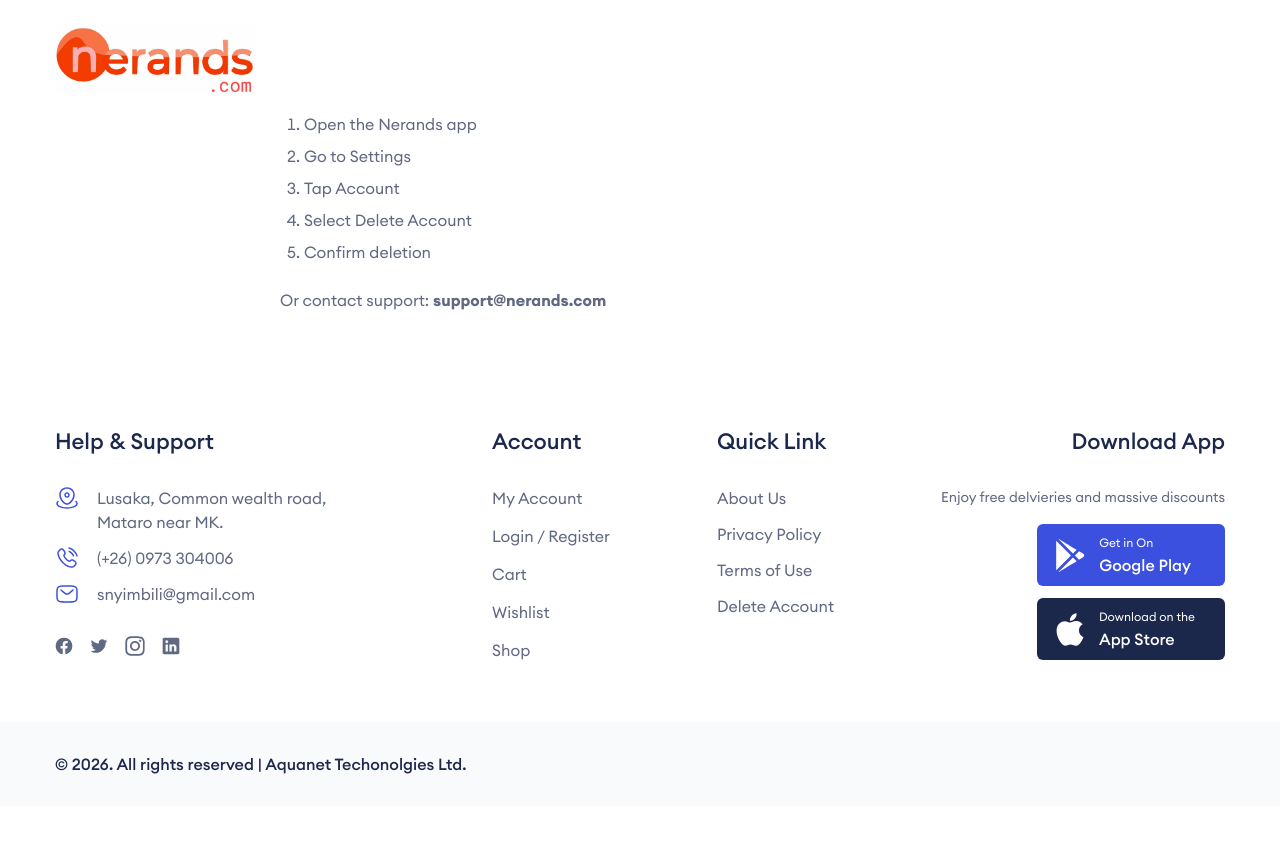
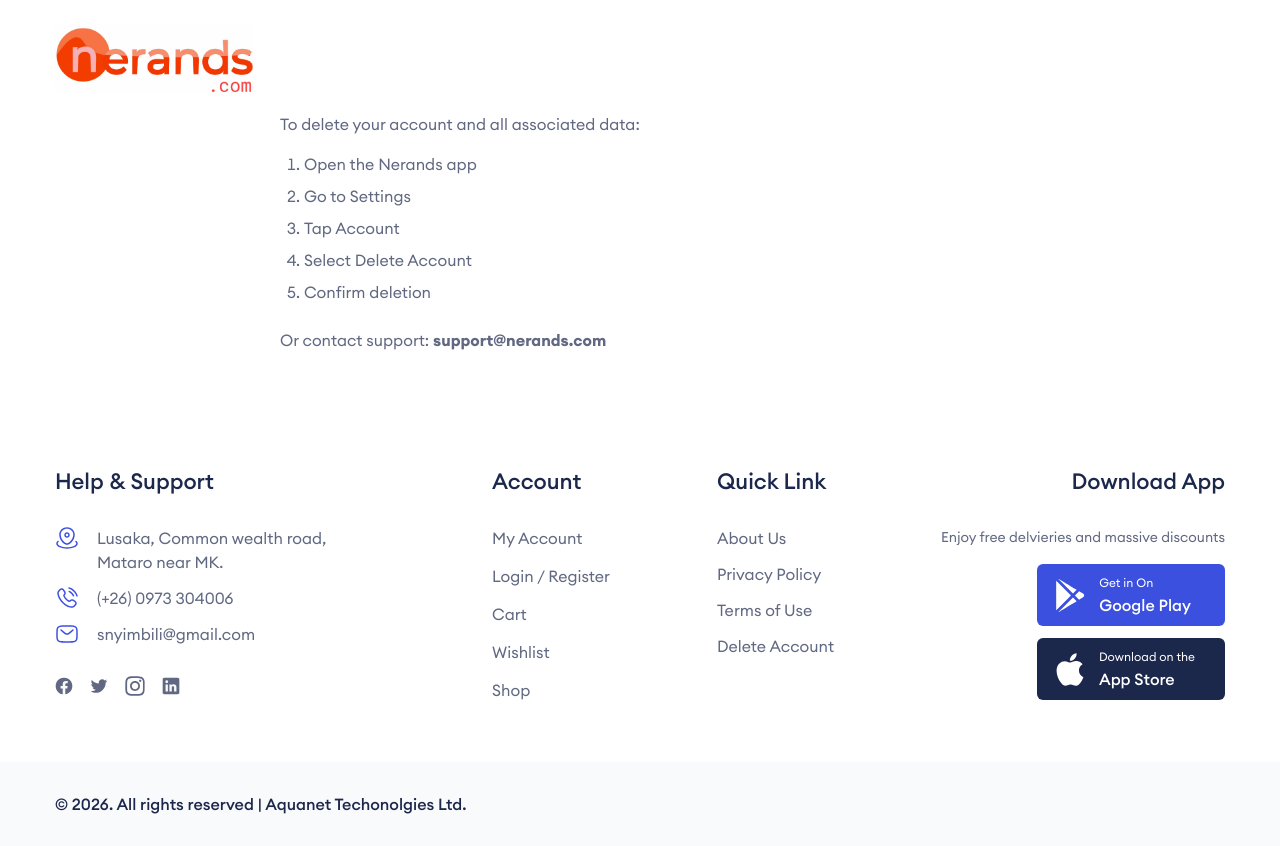
Before and after one commit to RydaCode/nextjs-ecommerce, a Next.js app: page /delete-account in a window 1280 px wide. Before the commit the page ends 806 px from the top, so only its background shows below. Built offline with nearby package versions, Linux system fonts and the light colour scheme.

Commit message:
updated the account deletion page

```diff
--- a/src/app/(site)/(pages)/delete-account/page.tsx
+++ b/src/app/(site)/(pages)/delete-account/page.tsx
@@ -10,8 +10,8 @@
 
 const AccountDeletion = () => {
         return (
-            <main>
-                <div className="max-w-3xl mx-auto p-6">
+            <main className="mt-8">
+                <div className="max-w-3xl mx-auto p-6 mt-10">
                     <h1 className="text-2xl font-bold mb-4">
                         Account Deletion
                     </h1>
```
